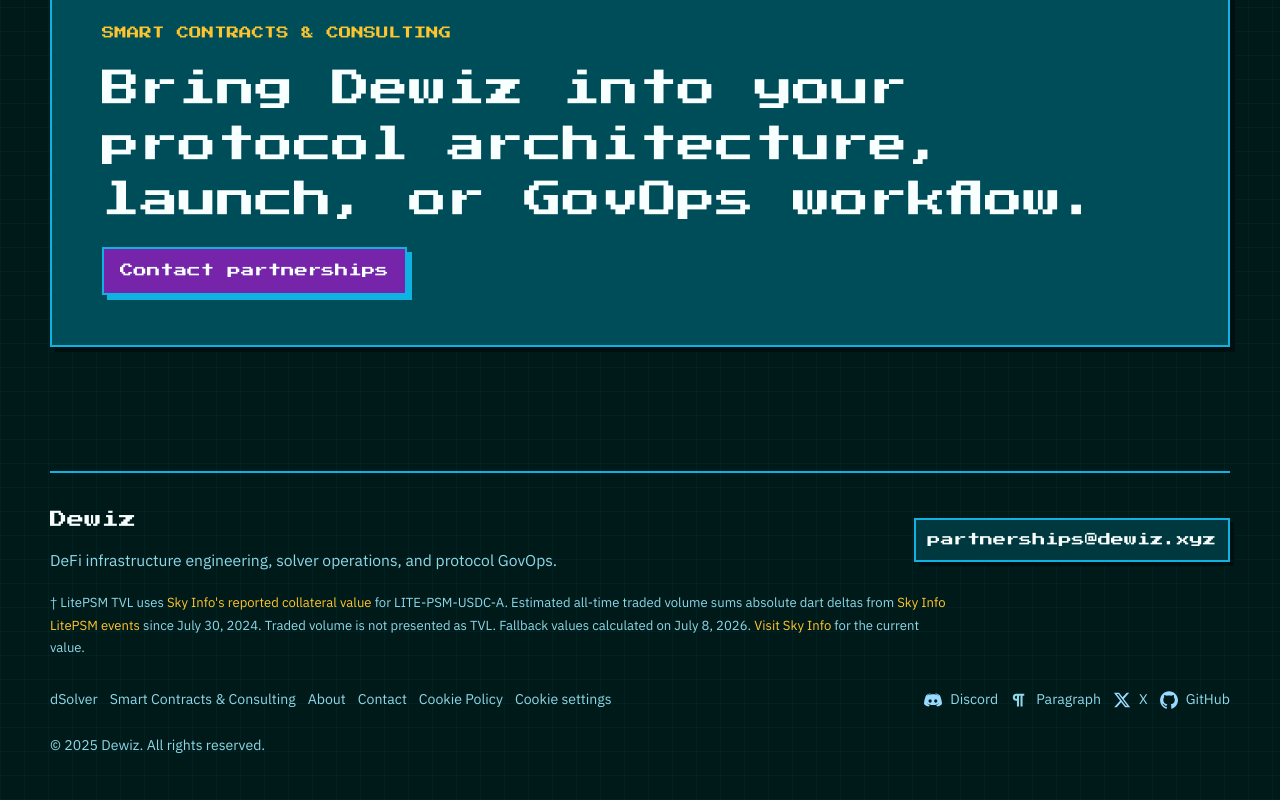
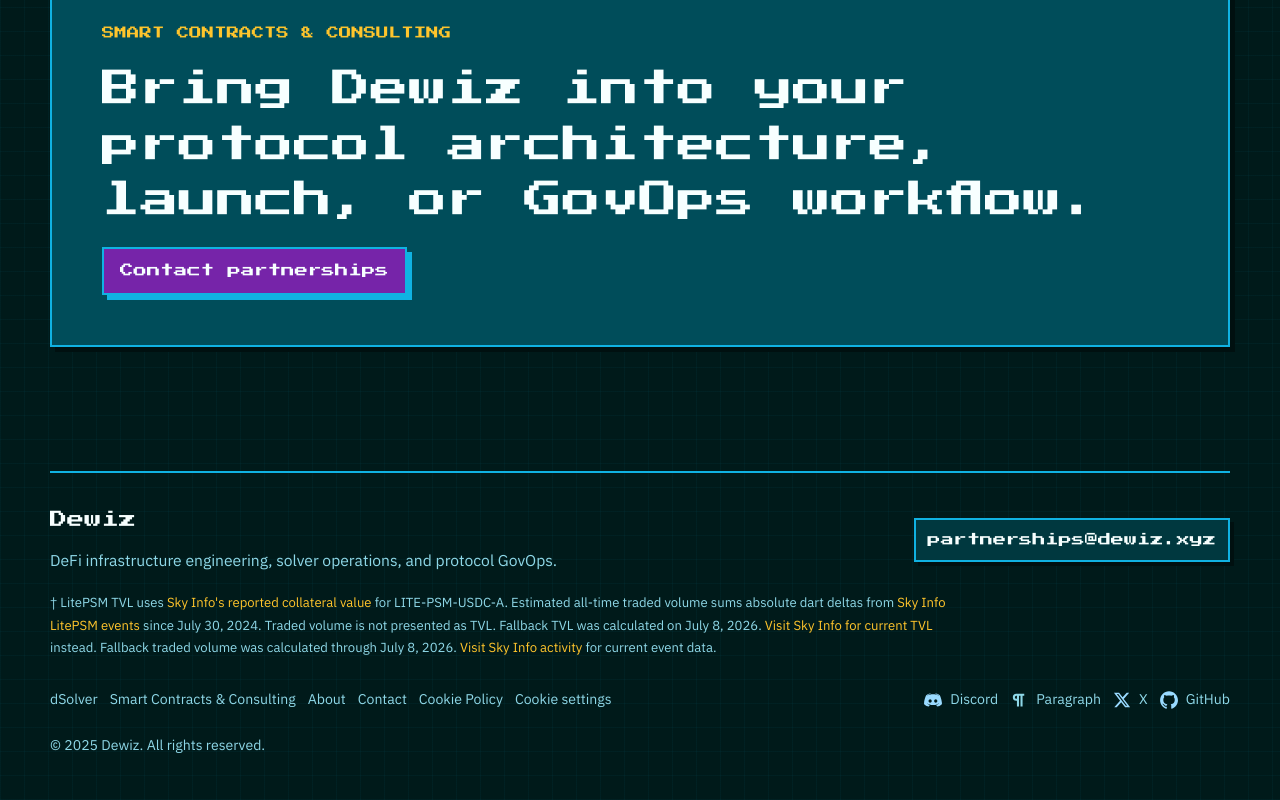
Before and after one commit to dewiz-xyz/dewiz-website, a Next.js app: page /smart-contract-development in a window 1280 px wide. Shown: the part 3617-4417 px from the top of the page. Built offline with nearby package versions, Linux system fonts and the light colour scheme; no server answers.

Commit message:
Preserve consent state and metric provenance

```diff
--- a/components/analytics-consent.tsx
+++ b/components/analytics-consent.tsx
@@ -33,6 +33,7 @@
 
 export default function AnalyticsConsent() {
   const [consentState, setConsentState] = useState<ConsentState>("checking");
+  const [isSettingsOpen, setIsSettingsOpen] = useState(false);
 
   useEffect(() => {
     const storedConsent = readStoredConsent();
@@ -47,7 +48,7 @@
     }
 
     function openConsentSettings() {
-      setConsentState("unset");
+      setIsSettingsOpen(true);
     }
 
     window.addEventListener(ANALYTICS_CONSENT_OPEN_EVENT, openConsentSettings);
@@ -60,6 +61,7 @@
   function updateConsent(value: AnalyticsConsentValue) {
     writeStoredConsent(value);
     setConsentState(value);
+    setIsSettingsOpen(false);
 
     if (value === "accepted") {
       loadGoogleTagManager();
@@ -72,7 +74,7 @@
     }
   }
 
-  if (consentState !== "unset") {
+  if (!isSettingsOpen && consentState !== "unset") {
     return null;
   }
 
--- a/components/litepsm-metrics-source-note.tsx
+++ b/components/litepsm-metrics-source-note.tsx
@@ -19,14 +19,22 @@
         Sky Info LitePSM events
       </a>{" "}
       since {litePsmMetrics.firstEventDateDisplay}. Traded volume is not presented as TVL.
-      {litePsmMetrics.isFallback ? (
+      {litePsmMetrics.isTvlFallback ? (
         <>
-          {" "}
-          Fallback values calculated on July 8, 2026.{" "}
+          {" "}Fallback TVL was calculated on July 8, 2026.{" "}
           <a href={litePsmMetrics.tvlSourceUrl} target="_new" rel="noreferrer noopener">
-            Visit Sky Info
+            Visit Sky Info for current TVL
           </a>{" "}
-          for the current value.
+          instead.
+        </>
+      ) : null}
+      {litePsmMetrics.isTradedVolumeFallback ? (
+        <>
+          {" "}Fallback traded volume was calculated through July 8, 2026.{" "}
+          <a href={litePsmMetrics.activitySourceUrl} target="_new" rel="noreferrer noopener">
+            Visit Sky Info activity
+          </a>{" "}
+          for current event data.
         </>
       ) : null}
     </p>
--- a/lib/litepsm-metrics.ts
+++ b/lib/litepsm-metrics.ts
@@ -10,7 +10,8 @@
   eventCount: number;
   tvlSourceUrl: string;
   activitySourceUrl: string;
-  isFallback: boolean;
+  isTvlFallback: boolean;
+  isTradedVolumeFallback: boolean;
 }
 
 interface LitePsmCurrentResponse {
@@ -58,7 +59,8 @@
   eventCount: 4010,
   tvlSourceUrl: LITEPSM_TVL_SOURCE_URL,
   activitySourceUrl: LITEPSM_ACTIVITY_SOURCE_URL,
-  isFallback: true,
+  isTvlFallback: true,
+  isTradedVolumeFallback: true,
 };
 
 function parseFiniteNumber(value: unknown) {
@@ -242,6 +244,7 @@
     eventCount: tradedVolume ? tradedVolume.eventCount : FALLBACK_LITEPSM_METRICS.eventCount,
     tvlSourceUrl: LITEPSM_TVL_SOURCE_URL,
     activitySourceUrl: LITEPSM_ACTIVITY_SOURCE_URL,
-    isFallback: !current || !tradedVolume,
+    isTvlFallback: !current,
+    isTradedVolumeFallback: !tradedVolume,
   };
 }
```
